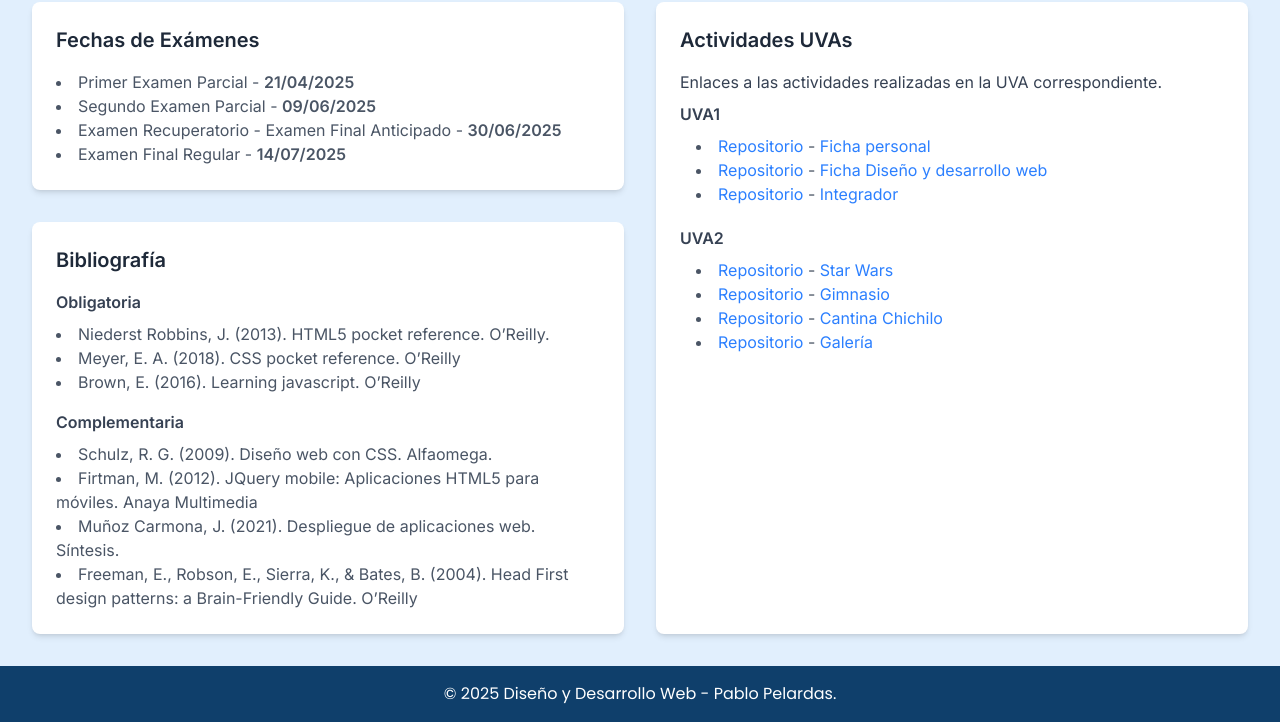
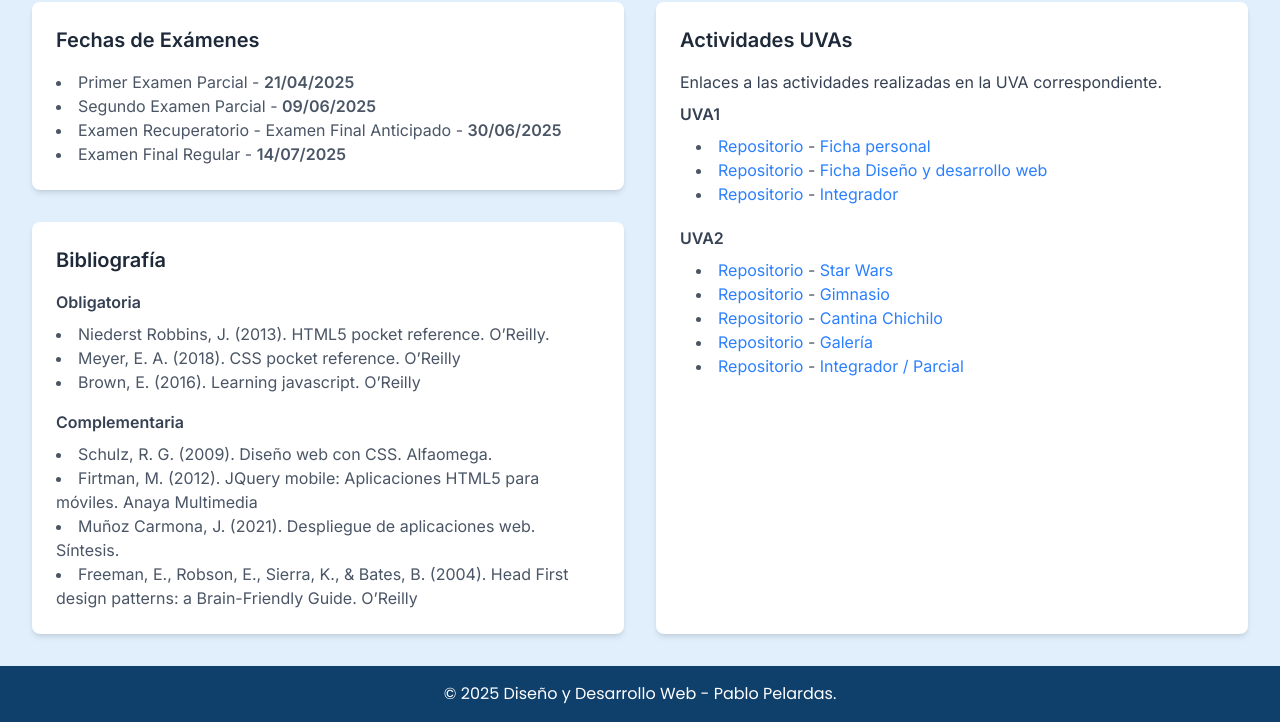
Before and after one commit to pablopelardas/dyd-parcial-1, a website built with Vite: page dyd.html in a window 1280 px wide. Shown: the part 154-876 px from the top of the page. Built offline with nearby package versions, Linux system fonts and the light colour scheme.

Commit message:
agrego link uva 2 / parcial

```diff
--- a/dyd.html
+++ b/dyd.html
@@ -121,6 +121,7 @@
                     <li><a target="_blank" href="https://github.com/pablopelardas/ejercicios-dise-o-y-desarrollo-web-uade" class="text-blue-500 hover:underline">Repositorio</a> - <a target="_blank" href="https://pablopelardas.github.io/ejercicios-dise-o-y-desarrollo-web-uade/uva-2-gym/registrate.html" class="text-blue-500 hover:underline">Gimnasio</a></li>
                     <li><a target="_blank" href="https://github.com/pablopelardas/ejercicios-dise-o-y-desarrollo-web-uade" class="text-blue-500 hover:underline">Repositorio</a> - <a target="_blank" href="https://pablopelardas.github.io/ejercicios-dise-o-y-desarrollo-web-uade/uva-2-unidades-medida/" class="text-blue-500 hover:underline">Cantina Chichilo</a></li>
                     <li><a target="_blank" href="https://github.com/pablopelardas/ejercicios-dise-o-y-desarrollo-web-uade" class="text-blue-500 hover:underline">Repositorio</a> - <a target="_blank" href="https://pablopelardas.github.io/ejercicios-dise-o-y-desarrollo-web-uade/uva-2-grid-flexbox/" class="text-blue-500 hover:underline">Galería</a></li>
+                    <li><a target="_blank" href="https://github.com/pablopelardas/dyd-parcial-1" class="text-blue-500 hover:underline">Repositorio</a> - <a target="_blank" href="https://pablopelardas.github.io/dyd-parcial-1/index.html" class="text-blue-500 hover:underline">Integrador / Parcial</a></li>
                   </ul>
                 </li>
               </ul>
```
